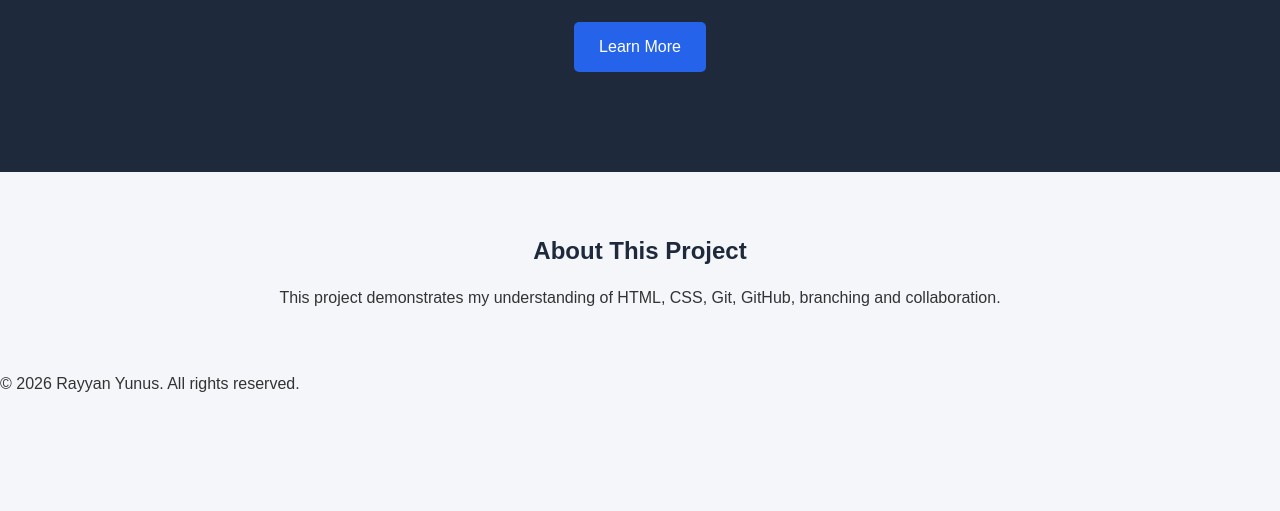
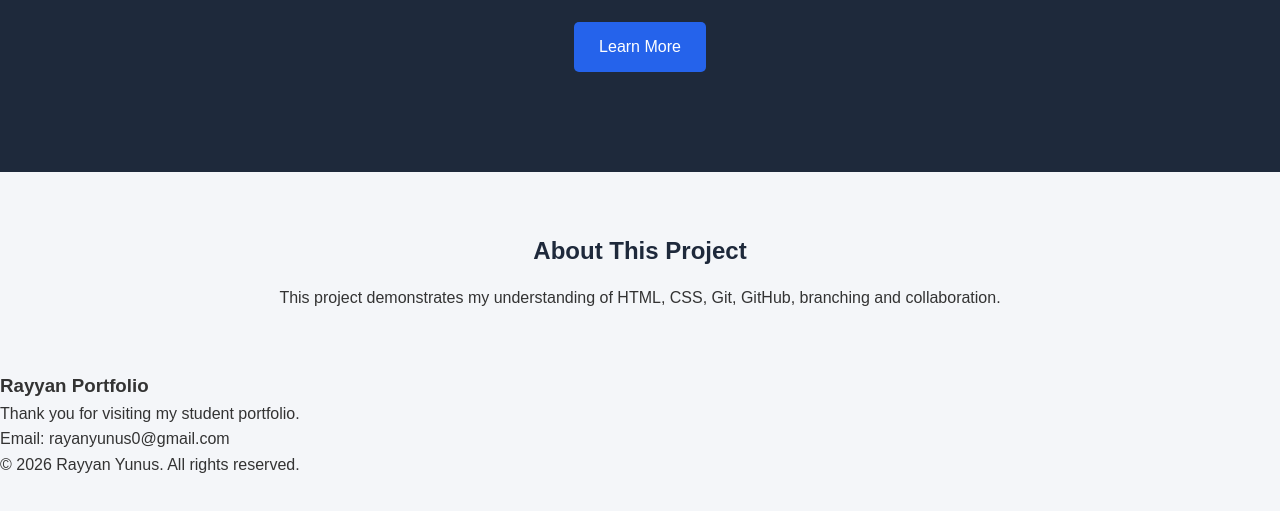
Before and after one commit to rayanyunus/Frontend-version-control-task-rayanyunus, a plain HTML site: page index.html in a window 1280 px wide. Shown: the part 201-712 px from the top of the page. Drawn offline with Linux system fonts and the light colour scheme.

Commit message:
feat: add footer contact information

```diff
--- a/index.html
+++ b/index.html
@@ -28,6 +28,12 @@
         </section>
     </main>
     <footer class="site-footer">
+        <div class="footer-content">
+            <h3>Rayyan Portfolio</h3>
+            <p>Thank you for visiting my student portfolio.</p>
+            <p>Email: rayanyunus0@gmail.com</p>
+        </div>
+
         <p>&copy; 2026 Rayyan Yunus. All rights reserved.</p>
     </footer>
 </body>
```
